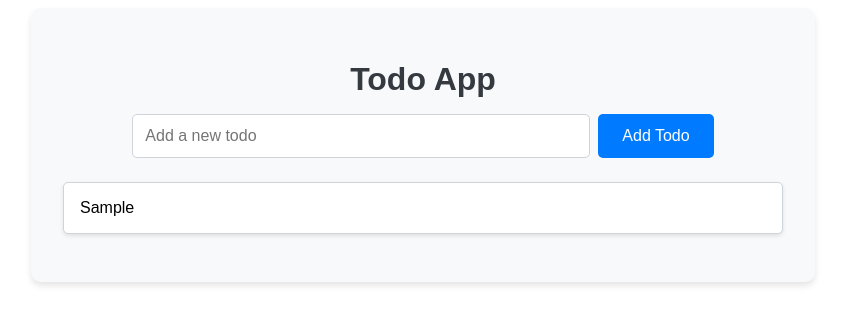
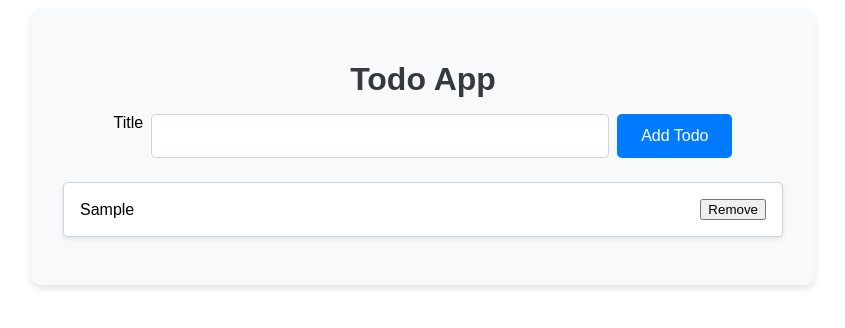
Before and after one commit to denysdzhulai/react-todo, a React (Vite) app: page / in a window 1280 px wide. Both pictures are taken after typing "Sample" into the empty fields and a click on the button "Add Todo". Shown: the top 328 px of the page, without its empty margins (217-1062 px from the left). Built offline with nearby package versions, Linux system fonts and the light colour scheme.

Commit message:
Created a reusable component InputWithLabel.jsx, added Remove button

```diff
--- a/src/AddTodoForm.jsx
+++ b/src/AddTodoForm.jsx
@@ -1,4 +1,5 @@
 import React, { useState } from "react";
+import InputWithLabel from "./InputWithLabel";
 
 function AddTodoForm({ onAddTodo }) {
   const [todoTitle, setTodoTitle] = useState("");
@@ -17,12 +18,13 @@ function AddTodoForm({ onAddTodo }) {
 
   return (
     <form onSubmit={handleAddTodo}>
-      <input
-        type="text"
-        placeholder="Add a new todo"
+      <InputWithLabel
+        id="todoTitle"
         value={todoTitle}
-        onChange={handleTitleChange}
-      />
+        onInputChange={handleTitleChange}
+      >
+        Title
+      </InputWithLabel>
       <button type="submit">Add Todo</button>
     </form>
   );
--- a/src/App.jsx
+++ b/src/App.jsx
@@ -22,11 +22,15 @@ const App = () => {
     setTodoList((prevList) => [...prevList, newTodo]);
   };
 
+  const removeTodo = (id) => {
+    setTodoList((prevList) => prevList.filter((todo) => todo.id !== id));
+  };
+
   return (
     <>
       <h1>Todo App</h1>
       <AddTodoForm onAddTodo={addTodo} />
-      <TodoList todoList={todoList} />
+      <TodoList todoList={todoList} onRemoveTodo={removeTodo} />
     </>
   );
 };
--- /dev/null
+++ b/src/InputWithLabel.jsx
@@ -0,0 +1,24 @@
+import React, { useEffect, useRef } from "react";
+
+const InputWithLabel = ({ id, value, onInputChange, children }) => {
+  const inputRef = useRef();
+
+  useEffect(() => {
+    inputRef.current.focus();
+  }, []);
+
+  return (
+    <>
+      <label htmlFor={id}>{children}</label>
+      <input
+        id={id}
+        type="text"
+        value={value}
+        onChange={onInputChange}
+        ref={inputRef}
+      />
+    </>
+  );
+};
+
+export default InputWithLabel;
--- a/src/TodoList.jsx
+++ b/src/TodoList.jsx
@@ -1,11 +1,16 @@
 import React from "react";
 import TodoListItem from "./TodoListItem";
 
-function TodoList({ todoList }) {
+function TodoList({ todoList, onRemoveTodo }) {
   return (
     <ul>
       {todoList.map((todo) => (
-        <TodoListItem key={todo.id} {...todo} />
+        <TodoListItem
+          key={todo.id}
+          id={todo.id}
+          title={todo.title}
+          onRemoveTodo={onRemoveTodo}
+        />
       ))}
     </ul>
   );
--- a/src/TodoListItem.jsx
+++ b/src/TodoListItem.jsx
@@ -1,7 +1,14 @@
 import React from "react";
 
-function TodoListItem({ id, title }) {
-  return <li>{title}</li>;
+function TodoListItem({ id, title, onRemoveTodo }) {
+  return (
+    <li>
+      {title}{" "}
+      <button type="button" onClick={() => onRemoveTodo(id)}>
+        Remove
+      </button>
+    </li>
+  );
 }
 
 export default TodoListItem;
```
